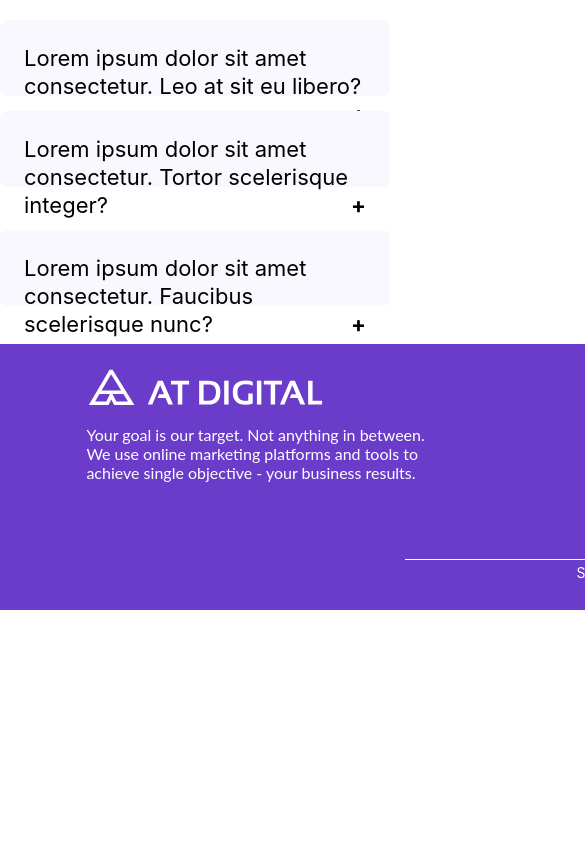
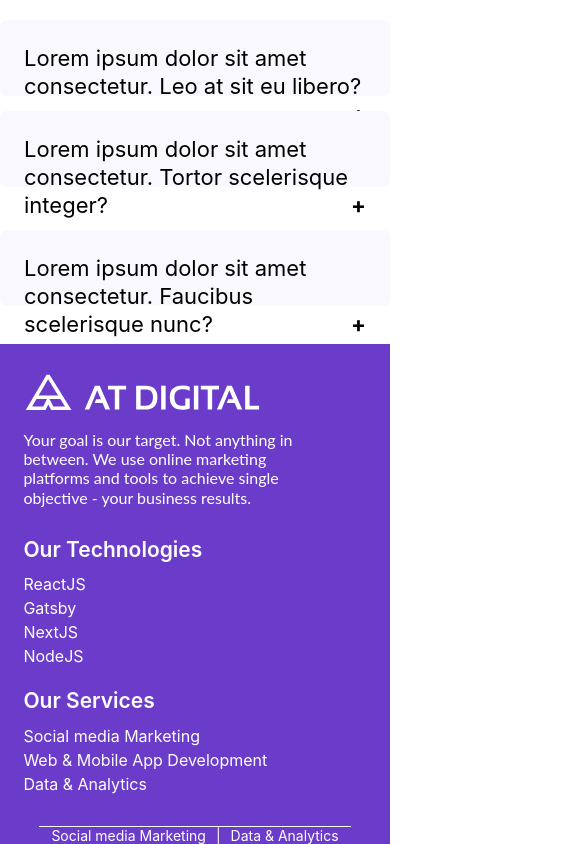
Before and after one commit to VimukthiMK/ATDigital-Landing_Page, a React (Vite) app in the folder client/: page / in a window 390 px wide. Shown: the part 1817-2661 px from the top of the page, 585 px wide, since content can reach past the window. Before the commit the page ends 2427 px from the top, so only its background shows below. Built offline with nearby package versions, Linux system fonts and the light colour scheme.

Commit message:
Fixed Footer Responsiveness

```diff
--- a/client/src/components/Footer/footer.css
+++ b/client/src/components/Footer/footer.css
@@ -1,9 +1,10 @@
 .footer {
     position: relative;
     background-color: var(--primary-color);
-    height: 266px;
-    min-width: 1440px;
-    width: 100vw;
+    height: auto;
+    min-height: 266px;
+    max-width: 100vw; /* Changed to 100vw */
+    width: 100%;
     margin: auto;
     display: flex;
     flex-direction: column;
@@ -14,11 +15,9 @@
 .bottom-nav {
     position: relative;
     width: 88%;
-    height: 141px;
     justify-content: space-between;
     display: flex;
-
-
+    flex-wrap: wrap; /* Added flex-wrap */
 }
 
 .company {
@@ -28,30 +27,25 @@
     flex-direction: column;
     align-self: flex-start;
     gap: 20px;
-
 }
 
 .navigation {
-    width: 522ppx;
-    height: 141px;
+    width: 522px; /* Corrected typo */
+    min-height: 141px;
+    height: auto;
     opacity: 0px;
     justify-content: space-between;
     position: relative;
     align-self: flex-end;
     display: flex;
     gap: 128px;
-
 }
-
 
 .company img {
     position: relative;
     width: 238.89px;
     height: 36.11px;
-
-
 }
-
 
 .company p {
     position: relative;
@@ -61,9 +55,7 @@
     font-weight: 400;
     line-height: 19.2px;
     text-align: left;
-
 }
-
 
 .navigation nav {
     position: relative;
@@ -79,9 +71,7 @@
     line-height: 25.41px;
     text-align: left;
     color: rgb(255, 255, 255);
-
 }
-
 
 .navlist ul {
     position: relative;
@@ -91,7 +81,6 @@
 .navlist li {
     position: relative;
     list-style: none;
-
 }
 
 .navlist a {
@@ -99,6 +88,7 @@
     text-decoration: none;
     color: rgb(255, 255, 255);
 }
+
 .navlist a:hover {
     text-decoration: underline;
     color: var(--text-color-subtle);
@@ -107,11 +97,12 @@
 
 .bottom-footer {
     position: relative;
-    width: 630px;
-    height: 25px;
+    width: 50%;
+    max-height: 25px;
+    height: auto;
     display: flex;
     justify-content: center;
-    border-top: 1px solid rgb(255, 255, 255)
+    border-top: 1px solid rgb(255, 255, 255);
 }
 
 .bottom-footer div {
@@ -128,7 +119,57 @@
     text-decoration: none;
 }
 
-.bottom-footer div a:hover{
+.bottom-footer div a:hover {
     text-decoration: underline;
     color: var(--text-color-subtle);
 }
+
+
+@media (max-width: 1200px) {
+    .footer{
+        gap: 30px;
+    }
+    .bottom-nav {
+       flex-direction: column;
+       gap: 30px;
+
+
+    }
+    .company {
+        padding-top: 30px;
+
+    }
+
+    .navigation {
+        align-self:flex-start
+    }
+
+    }
+    .company p {
+     width: 45vw;
+    }
+
+
+@media (max-width: 768px) {
+    .navigation{
+        flex-direction: column;
+        gap: 20px;
+    }
+    .company p {
+        width: 80vw;
+       }
+    .bottom-footer {
+        width: 80vw;
+    }
+
+    .bottom-footer div {
+        width: 80vw;
+
+    }
+
+
+}
+
+@media (max-width: 375px) {
+
+}
```
